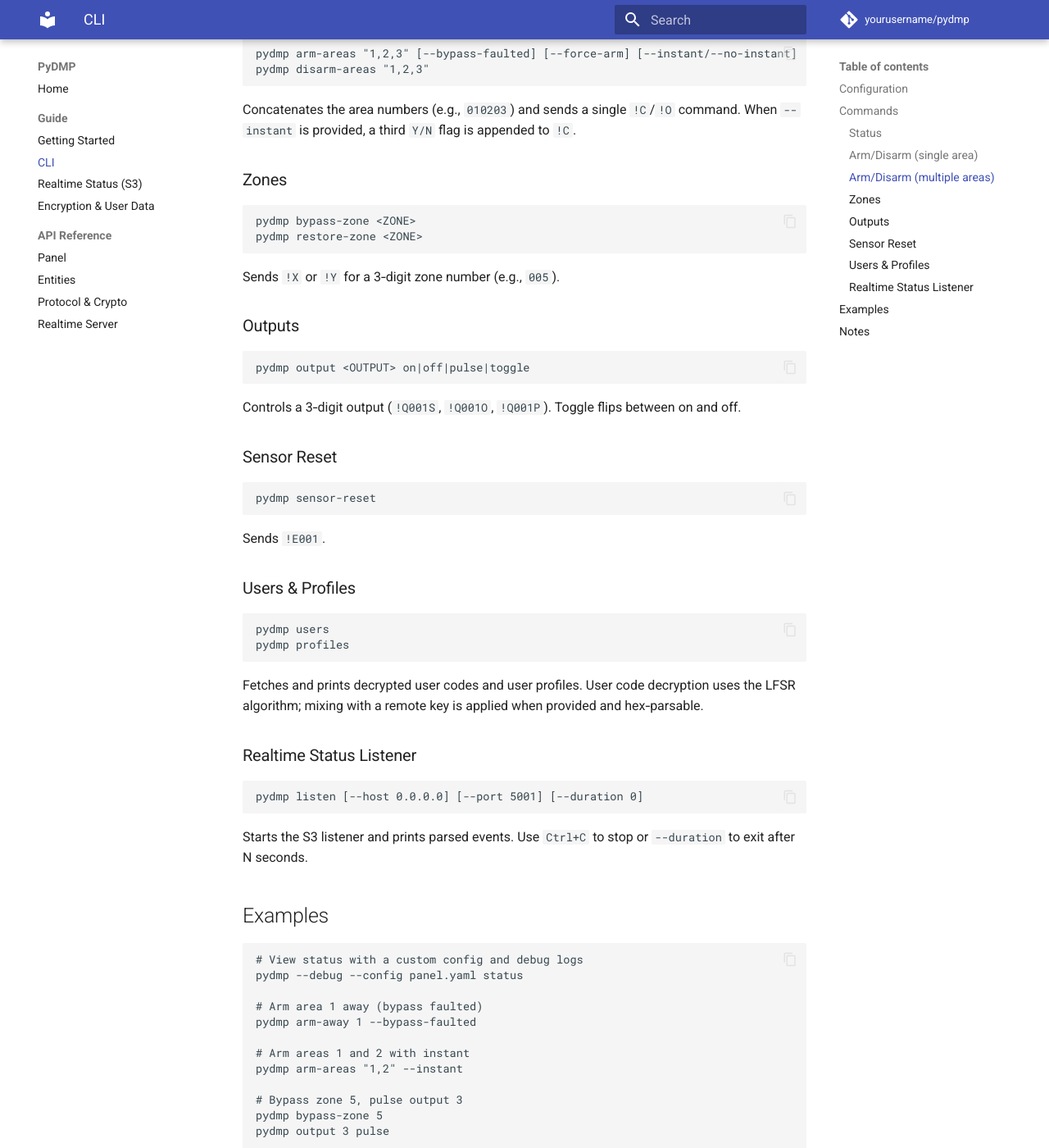
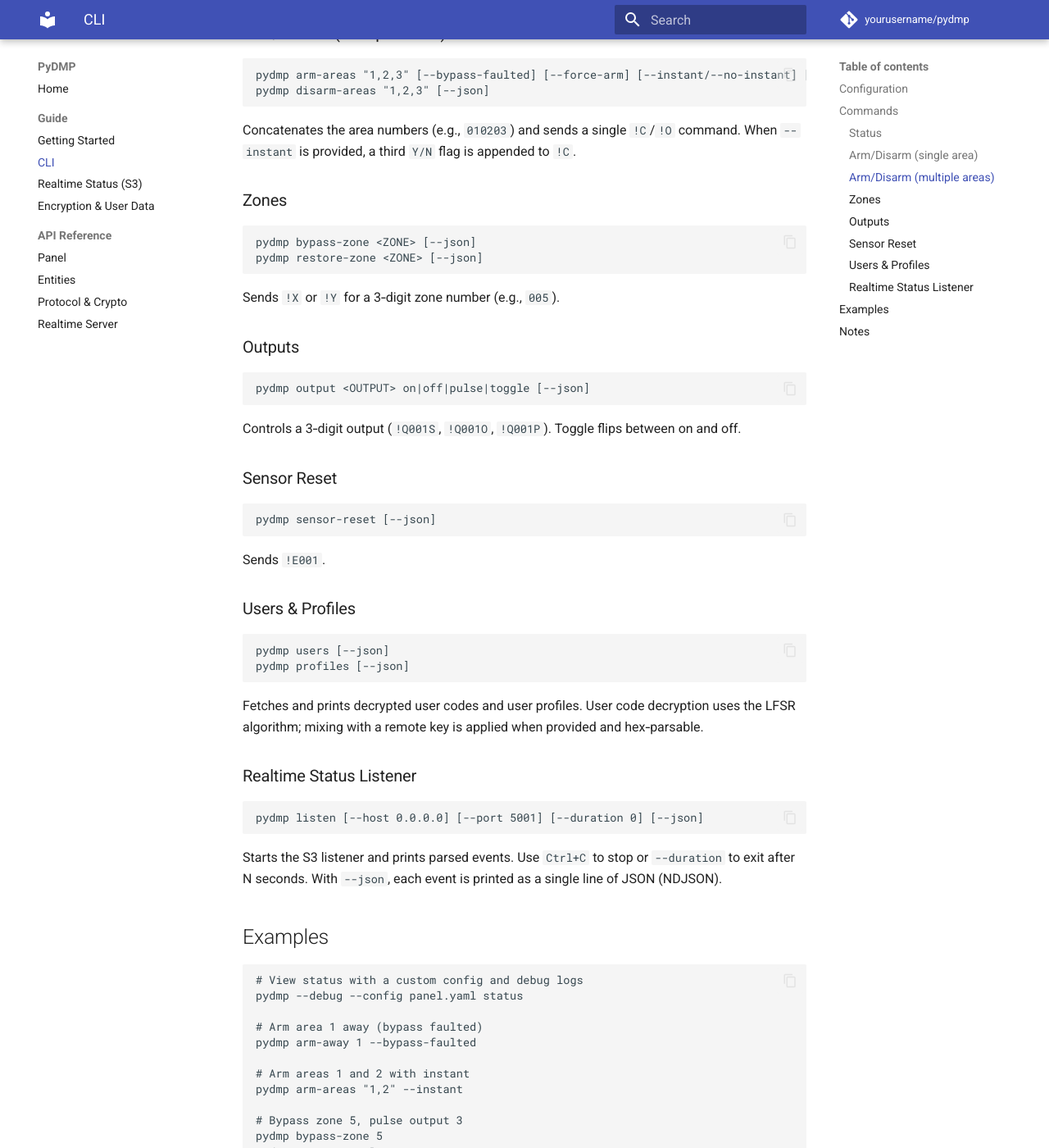
Before and after one commit to amattas/pydmp, an MkDocs documentation site: the page built from docs/guide/cli.md, in a window 1280 px wide and 1400 px high, scrolled down 1007 px. Shown: the whole window at 82% size. Built offline with MkDocs 1.6.1 and Material for MkDocs 9.7.7, drawn with Linux system fonts in a browser that asks for light colours; comment, search, counter and statistics services are not loaded; some of the changed text lies outside the part shown.

Commit message:
Improvements

````diff
--- a/docs/guide/cli.md
+++ b/docs/guide/cli.md
@@ -20,61 +20,63 @@
 Global options:
 - `--config/-c PATH` — path to YAML file (default: `config.yaml`)
 - `--debug` — verbose logs
+Common flag:
+- `--json` — output JSON instead of human-readable text (where applicable). For `listen`, `--json` outputs newline-delimited JSON (NDJSON).
 
 ## Commands
 
 ### Status
 ```bash
-pydmp status
+pydmp status [--json]
 ```
 Connects and prints tables of areas and zones.
 
 ### Arm/Disarm (single area)
 ```bash
-pydmp arm-away <AREA> [--bypass-faulted] [--force-arm]
-pydmp arm-stay <AREA> [--bypass-faulted] [--force-arm]
-pydmp disarm <AREA>
+pydmp arm-away <AREA> [--bypass-faulted] [--force-arm] [--json]
+pydmp arm-stay <AREA> [--bypass-faulted] [--force-arm] [--json]
+pydmp disarm <AREA> [--json]
 ```
 Sends `!C` with two flags by default; see multi‑area for the optional “instant” flag.
 
 ### Arm/Disarm (multiple areas)
 ```bash
-pydmp arm-areas "1,2,3" [--bypass-faulted] [--force-arm] [--instant/--no-instant]
-pydmp disarm-areas "1,2,3"
+pydmp arm-areas "1,2,3" [--bypass-faulted] [--force-arm] [--instant/--no-instant] [--json]
+pydmp disarm-areas "1,2,3" [--json]
 ```
 Concatenates the area numbers (e.g., `010203`) and sends a single `!C`/`!O` command. When `--instant` is provided, a third `Y/N` flag is appended to `!C`.
 
 ### Zones
 ```bash
-pydmp bypass-zone <ZONE>
-pydmp restore-zone <ZONE>
+pydmp bypass-zone <ZONE> [--json]
+pydmp restore-zone <ZONE> [--json]
 ```
 Sends `!X` or `!Y` for a 3‑digit zone number (e.g., `005`).
 
 ### Outputs
 ```bash
-pydmp output <OUTPUT> on|off|pulse|toggle
+pydmp output <OUTPUT> on|off|pulse|toggle [--json]
 ```
 Controls a 3‑digit output (`!Q001S`, `!Q001O`, `!Q001P`). Toggle flips between on and off.
 
 ### Sensor Reset
 ```bash
-pydmp sensor-reset
+pydmp sensor-reset [--json]
 ```
 Sends `!E001`.
 
 ### Users & Profiles
 ```bash
-pydmp users
-pydmp profiles
+pydmp users [--json]
+pydmp profiles [--json]
 ```
 Fetches and prints decrypted user codes and user profiles. User code decryption uses the LFSR algorithm; mixing with a remote key is applied when provided and hex‑parsable.
 
 ### Realtime Status Listener
 ```bash
-pydmp listen [--host 0.0.0.0] [--port 5001] [--duration 0]
+pydmp listen [--host 0.0.0.0] [--port 5001] [--duration 0] [--json]
 ```
-Starts the S3 listener and prints parsed events. Use `Ctrl+C` to stop or `--duration` to exit after N seconds.
+Starts the S3 listener and prints parsed events. Use `Ctrl+C` to stop or `--duration` to exit after N seconds. With `--json`, each event is printed as a single line of JSON (NDJSON).
 
 ## Examples
 ```bash
@@ -91,12 +93,15 @@
 pydmp bypass-zone 5
 pydmp output 3 pulse
 
-# Fetch users and profiles
-pydmp users
-pydmp profiles
+# Fetch users and profiles (JSON)
+pydmp users --json
+pydmp profiles --json
 
 # Listen for realtime events on port 6001 for 5 minutes
 pydmp listen --port 6001 --duration 300
+
+# JSON stream of events (pipe to jq)
+pydmp listen --json --duration 10 | jq
 ```
 
 ## Notes
````
Also changed, not shown: README.md (+12 -2 lines), docs/guide/encryption.md (+21 -0 lines), docs/guide/getting-started.md (+1 -1 lines), docs/index.md (+1 -1 lines), 2 other files.
